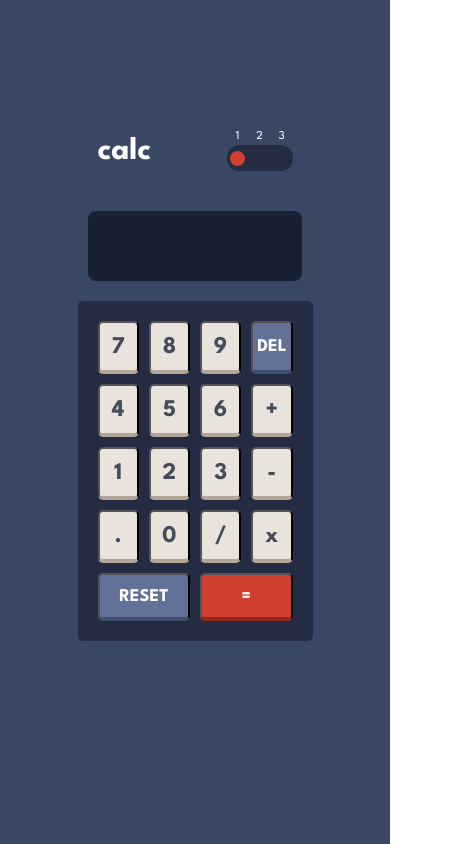
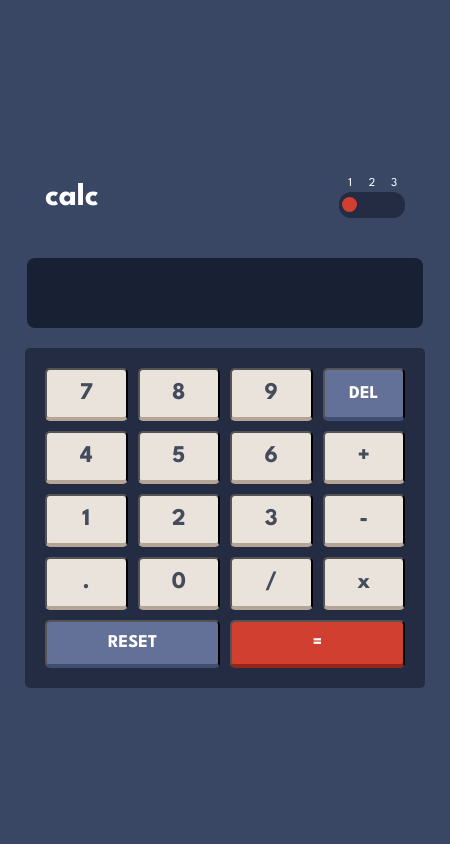
Before and after one commit to vishwajeet-8/responsive-calculator, a React (Vite) app: page / in a window 390 px wide. Shown: the top 844 px of the page, 450 px wide, since content can reach past the window. Built offline with nearby package versions, Linux system fonts and the light colour scheme.

Commit message:
changes to style

```diff
--- a/src/app.css
+++ b/src/app.css
@@ -10,16 +10,22 @@
   .theme {
     display: none;
   }
+
+  .main {
+    width: 450px;
+  }
 }
 
 .main {
   background-color: hsl(222, 26%, 31%);
   display: grid;
-  height: 120vh;
+  height: 131vh;
   grid-template-rows: 80px 70px 600px;
   justify-items: center;
   align-content: center;
   gap: 20px;
+  grid-template-columns: 720px;
+  justify-content: center;
 }
 
 .header {
--- a/src/dracula/dracula.css
+++ b/src/dracula/dracula.css
@@ -8,17 +8,23 @@
   .themeDracula {
     display: none;
   }
+
+  .mainDracula {
+    width: 450px;
+  }
 }
 
 /* Basic styles */
 .mainDracula {
   background-color: hsl(268, 75%, 9%);
   display: grid;
-  height: 120vh;
+  height: 131vh;
   grid-template-rows: 80px 70px 600px;
   justify-items: center;
   align-content: center;
   gap: 20px;
+  grid-template-columns: 720px;
+  justify-content: center;
 }
 
 .headerDracula {
--- a/src/moonLight/moonLight.css
+++ b/src/moonLight/moonLight.css
@@ -9,16 +9,22 @@
   .themeMoon {
     display: none;
   }
+
+  .mainMoon {
+    width: 450px;
+  }
 }
 
 .mainMoon {
   background-color: hsl(0, 0%, 90%);
   display: grid;
-  height: 120vh;
+  height: 131vh;
   grid-template-rows: 80px 70px 600px;
   justify-items: center;
   align-content: center;
   gap: 20px;
+  grid-template-columns: 720px;
+  justify-content: center;
 }
 
 .headerMoon {
```
